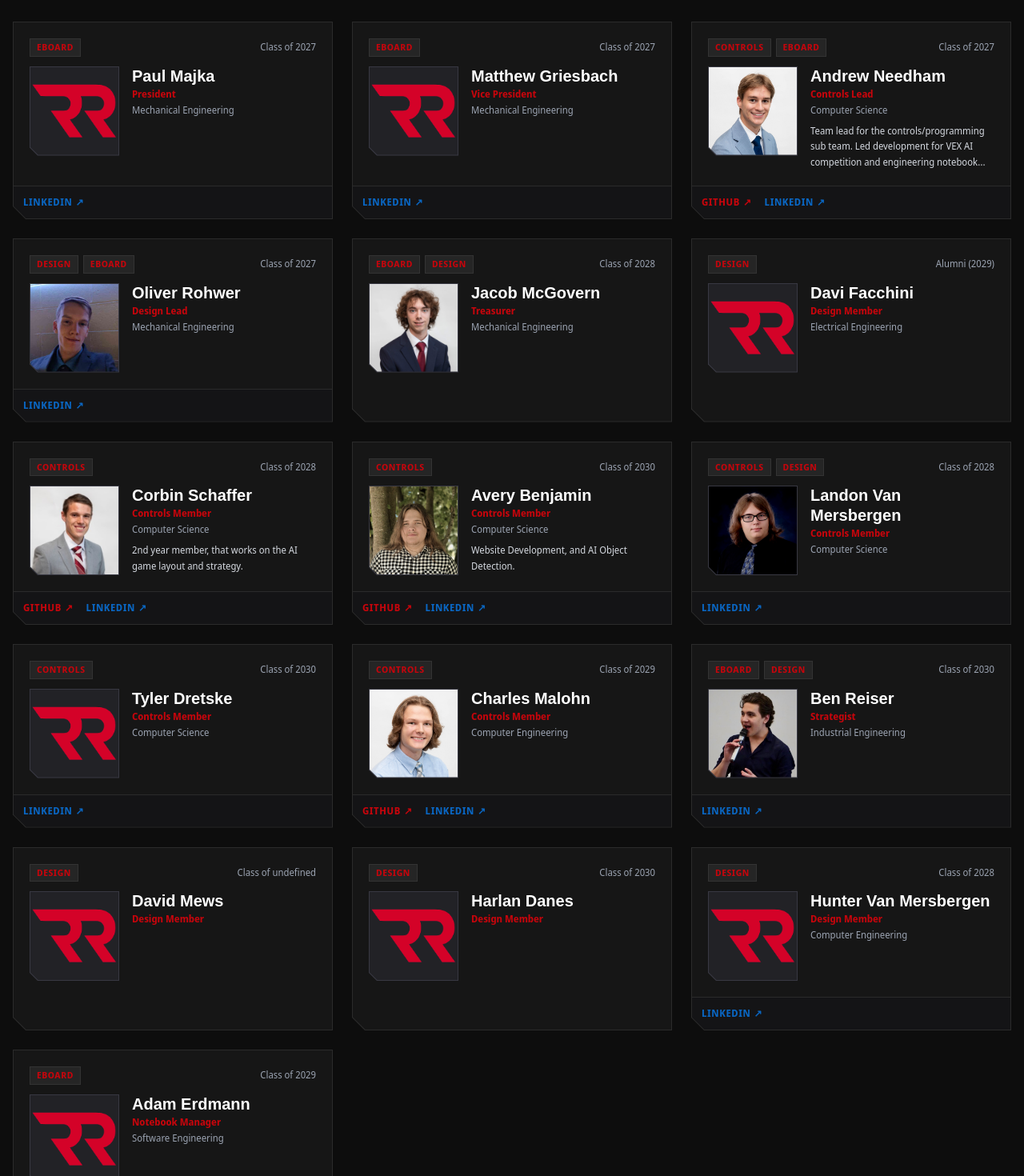
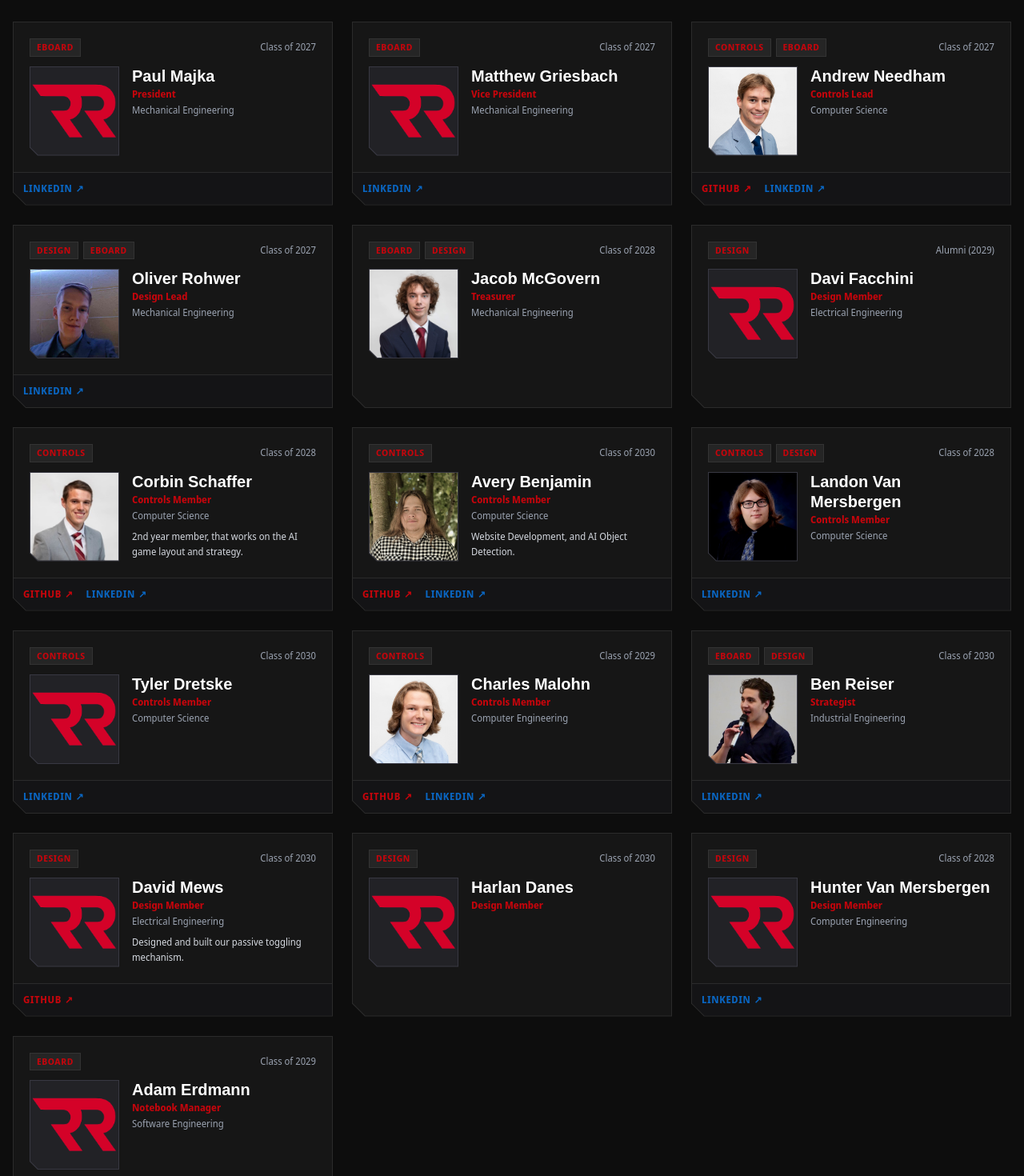
Before and after one commit to msoe-vex/vex-website, a Next.js app: page /members in a window 1280 px wide. Shown: the part 387-1857 px from the top of the page at 80% size. Built offline with nearby package versions, Linux system fonts and the light colour scheme; a web font is replaced by a local one.

Commit message:
Update app/data/members.ts via Dashboard

```diff
--- a/app/data/members.ts
+++ b/app/data/members.ts
@@ -51,8 +51,7 @@ export const members: Member[] = [
         major: "Computer Science",
         image: "/members/andrew-needham.jpg",
         github: "https://github.com/aneedham0577",
-        linkedin: "https://www.linkedin.com/in/aneedham0577/",
-        contributions: "Team lead for the controls/programming sub team. Led development for VEX AI competition and engineering notebook editor website."
+        linkedin: "https://www.linkedin.com/in/aneedham0577/"
     },
 {
         id: "oliver-rohwer",
@@ -162,7 +161,11 @@ export const members: Member[] = [
         role: "Design Member",
         subsystems: ["Design"],
         status: "active",
-        image: "/branding/RR_Icon.png"
+        gradYear: 2030,
+        major: "Electrical Engineering",
+        image: "/branding/RR_Icon.png",
+        github: "https://github.com/DavidM-37",
+        contributions: "Designed and built our passive toggling mechanism."
     },
 {
         id: "harlan-danes",
```
